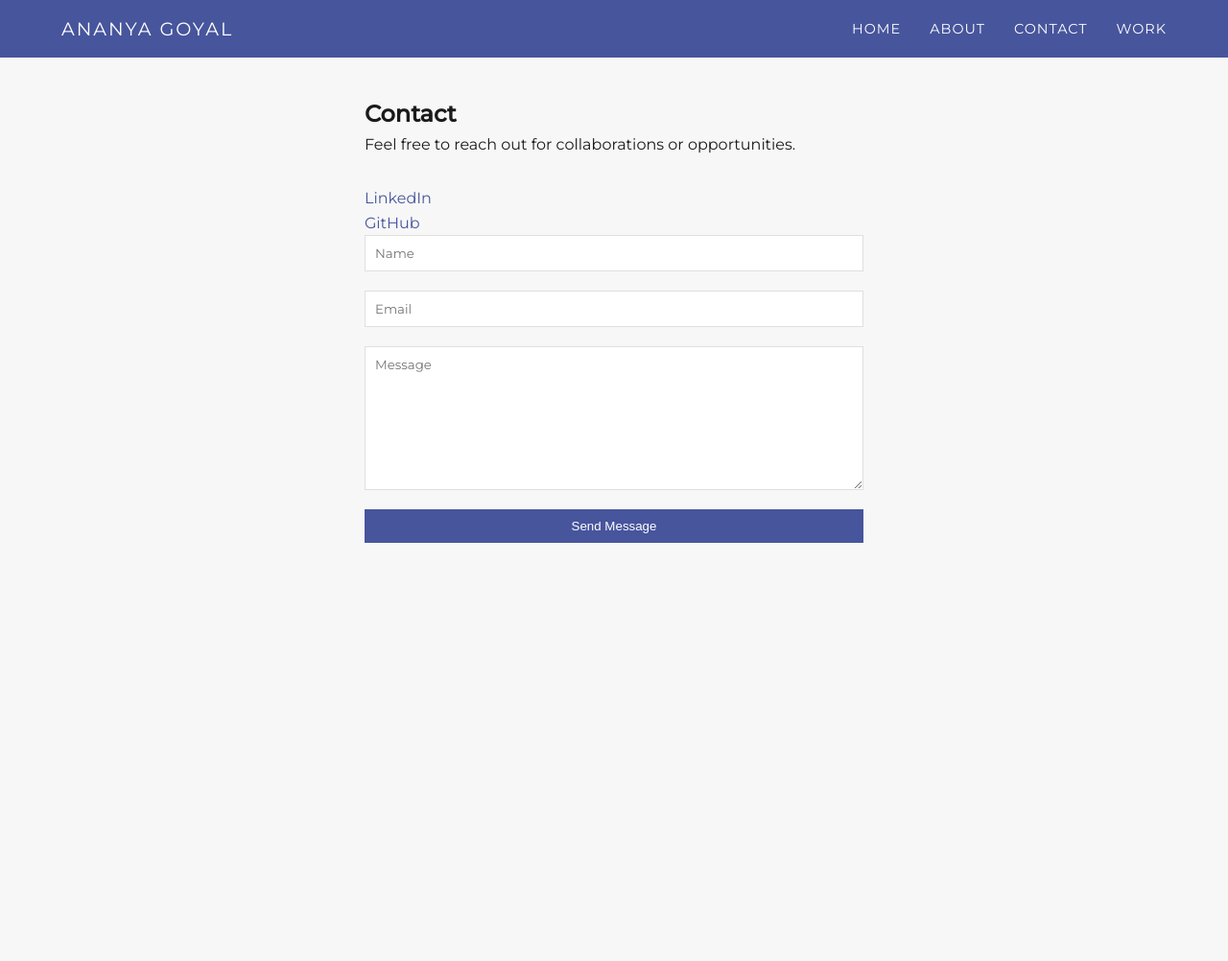
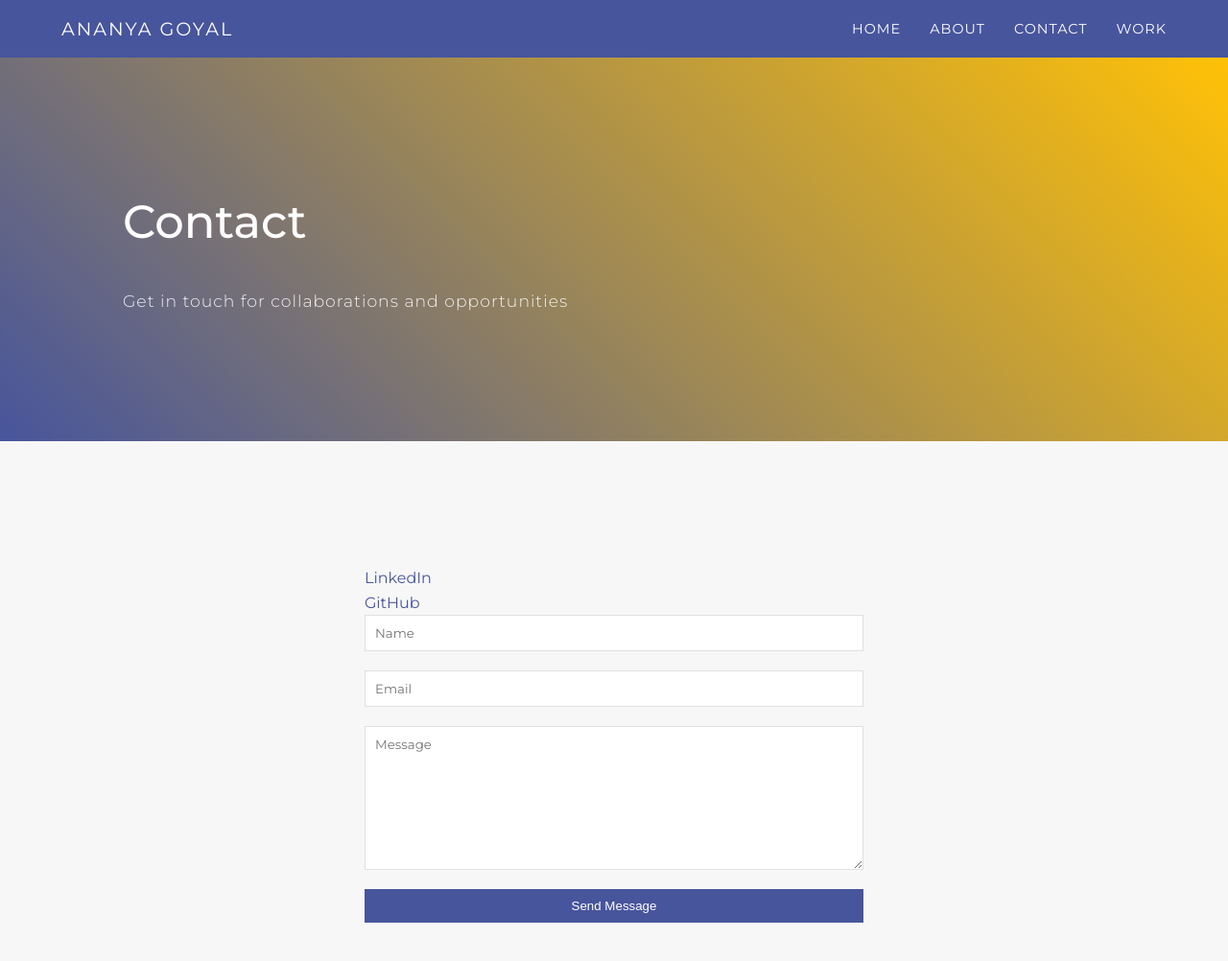
Before and after one commit to ananyagoyal1/ananyagoyal1.github.io, a plain HTML site: page contact.html in a window 1280 px wide. Shown: the whole page at 96% size. Before the commit the page ends 800 px from the top, so only its background shows below. Drawn offline with Linux system fonts and the light colour scheme.

Commit message:
Update contact.html

```diff
--- a/contact.html
+++ b/contact.html
@@ -18,10 +18,14 @@
         </ul>
     </nav>
 
+    <div class="hero-section">
+        <h1>Contact</h1>
+        <div class="subtitle">
+            <p>Get in touch for collaborations and opportunities</p>
+        </div>
+    </div>
+
     <div class="contact-content">
-        <h2>Contact</h2>
-        <p>Feel free to reach out for collaborations or opportunities.</p>
-
         <div class="social-links">
             <p><a href="https://www.linkedin.com/in/1ananyagoyal/" target="_blank">LinkedIn</a></p>
             <p><a href="https://github.com/ananyagoyal1" target="_blank">GitHub</a></p>
```
